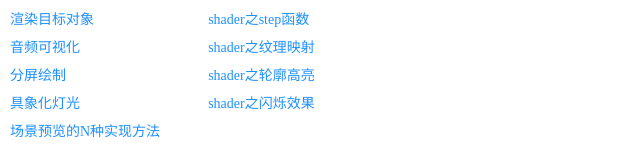
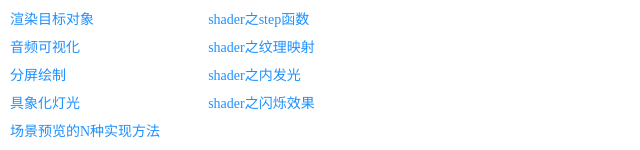
Before and after one commit to quyinggang/three3d, a Vue app: page /#/ in a window 1280 px wide. Shown: the part 144-294 px from the top of the page, without its empty margins (0-640 px from the left). Built offline with nearby package versions, Linux system fonts and the light colour scheme.

Commit message:
refactor: shader inner glow

```diff
--- a/src/router/config.js
+++ b/src/router/config.js
@@ -140,9 +140,9 @@ const shaderConfigList = [
     componentName: 'TextureShader'
   },
   {
-    path: '/shaderContour',
-    title: 'shader之轮廓高亮',
-    componentName: 'ContourShader'
+    path: '/shaderInner',
+    title: 'shader之内发光',
+    componentName: 'InnerGlowShader'
   },
   {
     path: '/flashing',
```
Also changed, not shown: src/views/shaders/InnerGlowShader.vue (renamed from src/views/shaders/ContourShader.vue), 1 other file (tests, documents, lock files or other folders).
